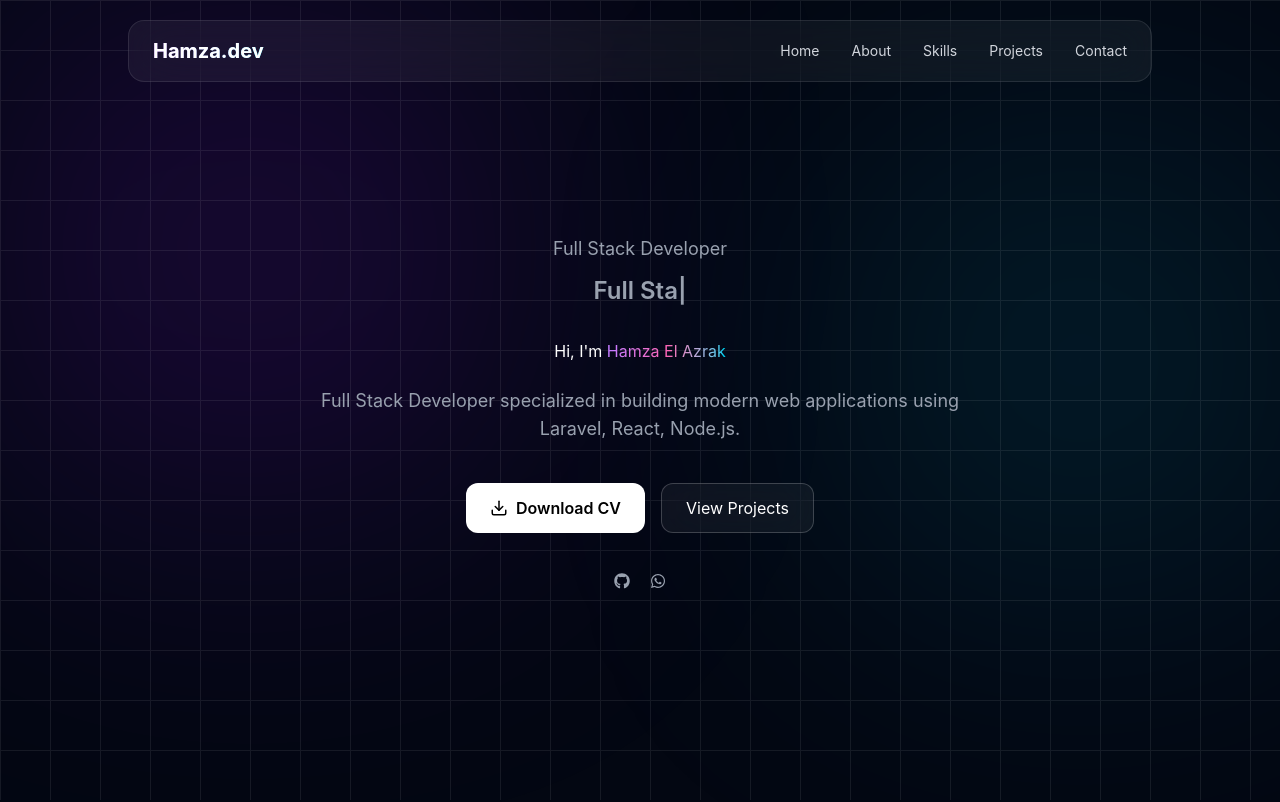
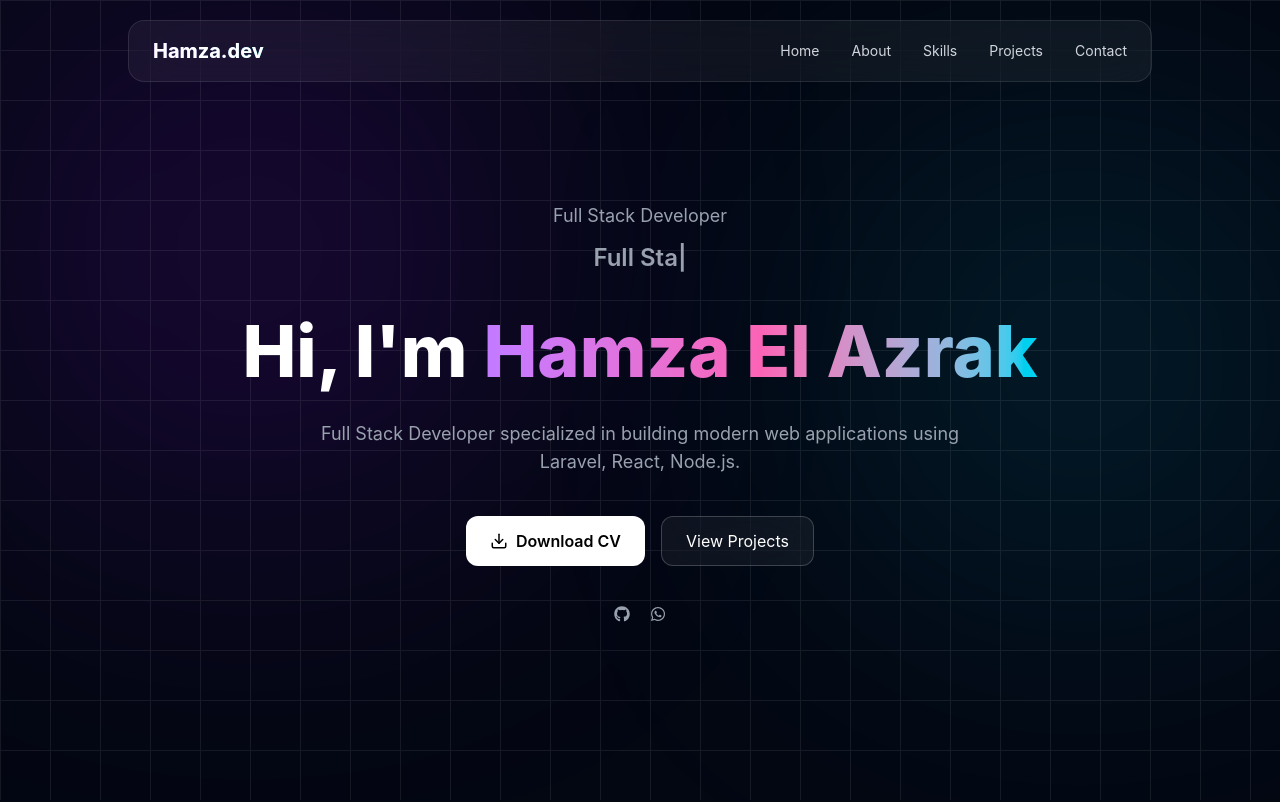
Before and after one commit to hamzael-dev/portfolio, a React app: page / in a window 1280 px wide. Shown: the top 802 px of the page. Built offline with nearby package versions, Linux system fonts and the light colour scheme; the HTML template or start-up script is replaced by a standard one.

Commit message:
first commit 07

```diff
--- a/src/components/sections/Hero.jsx
+++ b/src/components/sections/Hero.jsx
@@ -71,8 +71,6 @@ font-semibold
           "
         >
 
-
-        </motion.h1>
           Hi, I'm{" "}
 
           <span
@@ -83,13 +81,14 @@ font-semibold
             via-pink-400
             to-cyan-400
             bg-clip-text
-            text-transparent
             [-webkit-background-clip:text]
             [-webkit-text-fill-color:transparent]
             "
           >
             Hamza El Azrak
           </span>
+
+        </motion.h1>
 
 
         {/* Description */}
```
